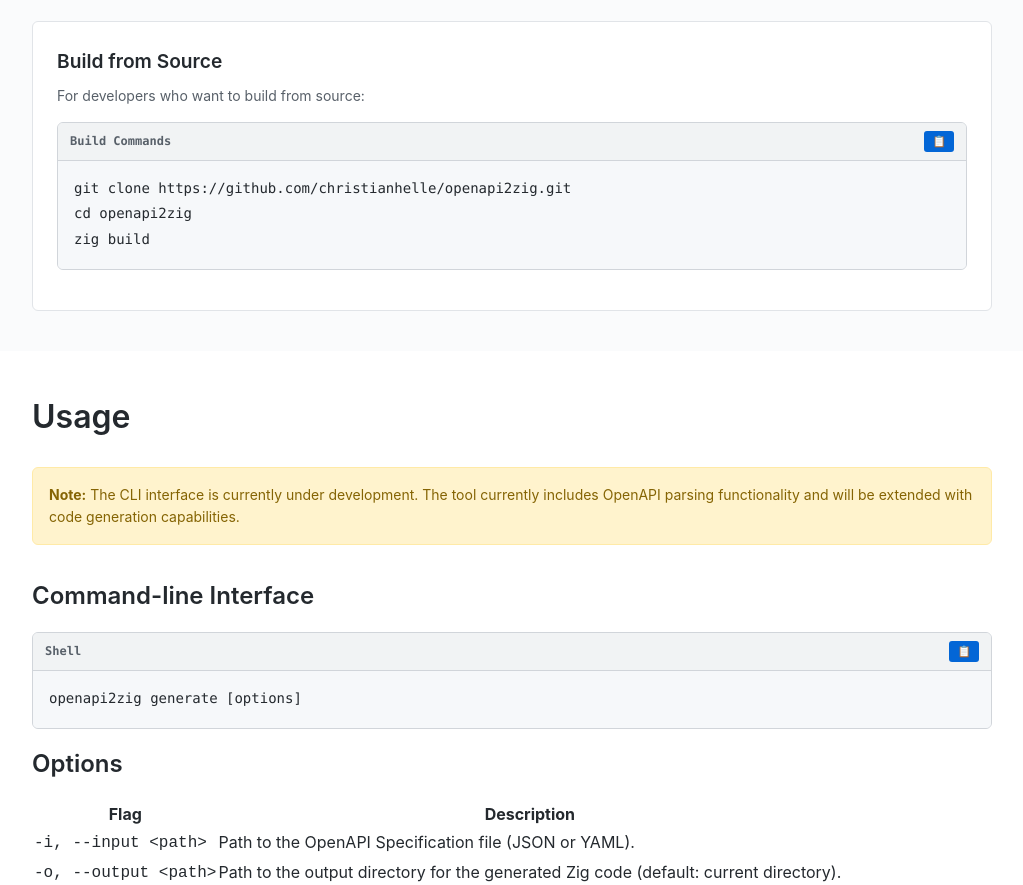
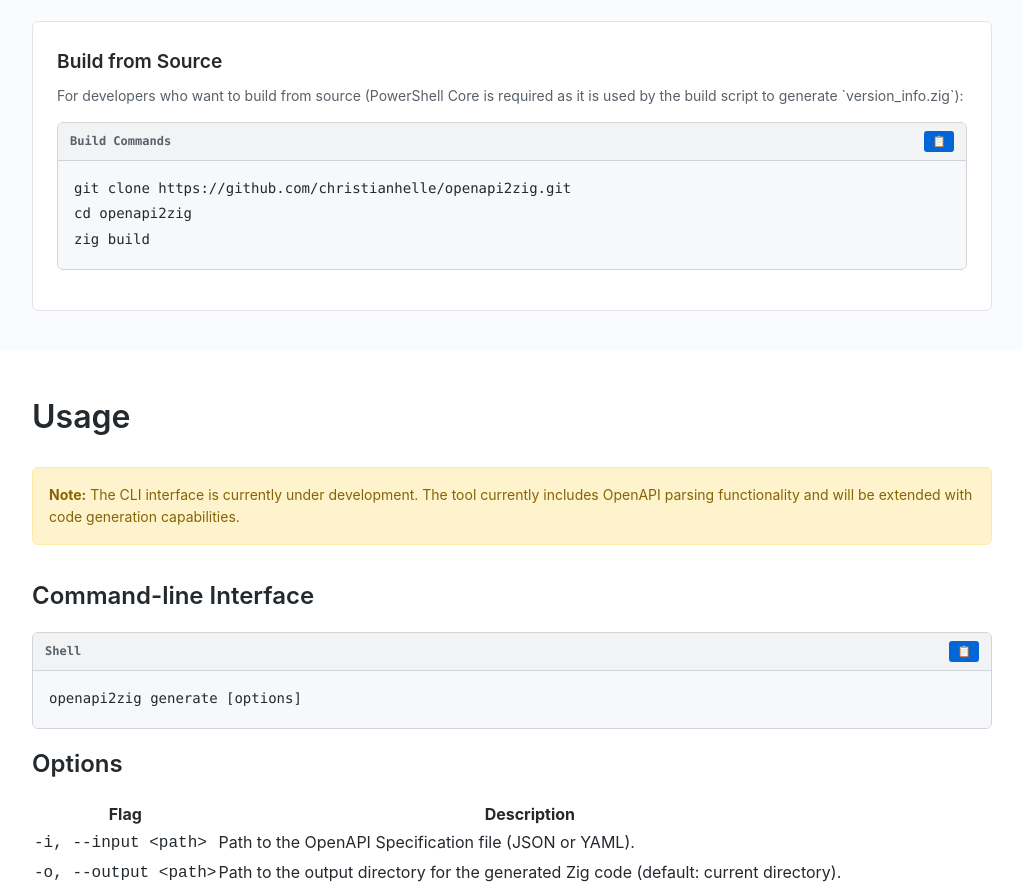
Before and after one commit to christianhelle/openapi2zig, a plain HTML site: page docs/index.html in a window 1280 px wide. Shown: the part 1503-2388 px from the top of the page, without its empty margins (128-1151 px from the left). Drawn offline with Linux system fonts and the light colour scheme.

Commit message:
Add Powershell Core as a pre-requisite

```diff
--- a/docs/index.html
+++ b/docs/index.html
@@ -199,7 +199,7 @@
 
             <div class="install-option">
               <h3>Build from Source</h3>
-              <p>For developers who want to build from source:</p>
+              <p>For developers who want to build from source (PowerShell Core is required as it is used by the build script to generate `version_info.zig`):</p>
               <div class="code-block">
                 <div class="code-header">
                   <span class="code-title">Build Commands</span>
```
Also changed, not shown: README.md.
